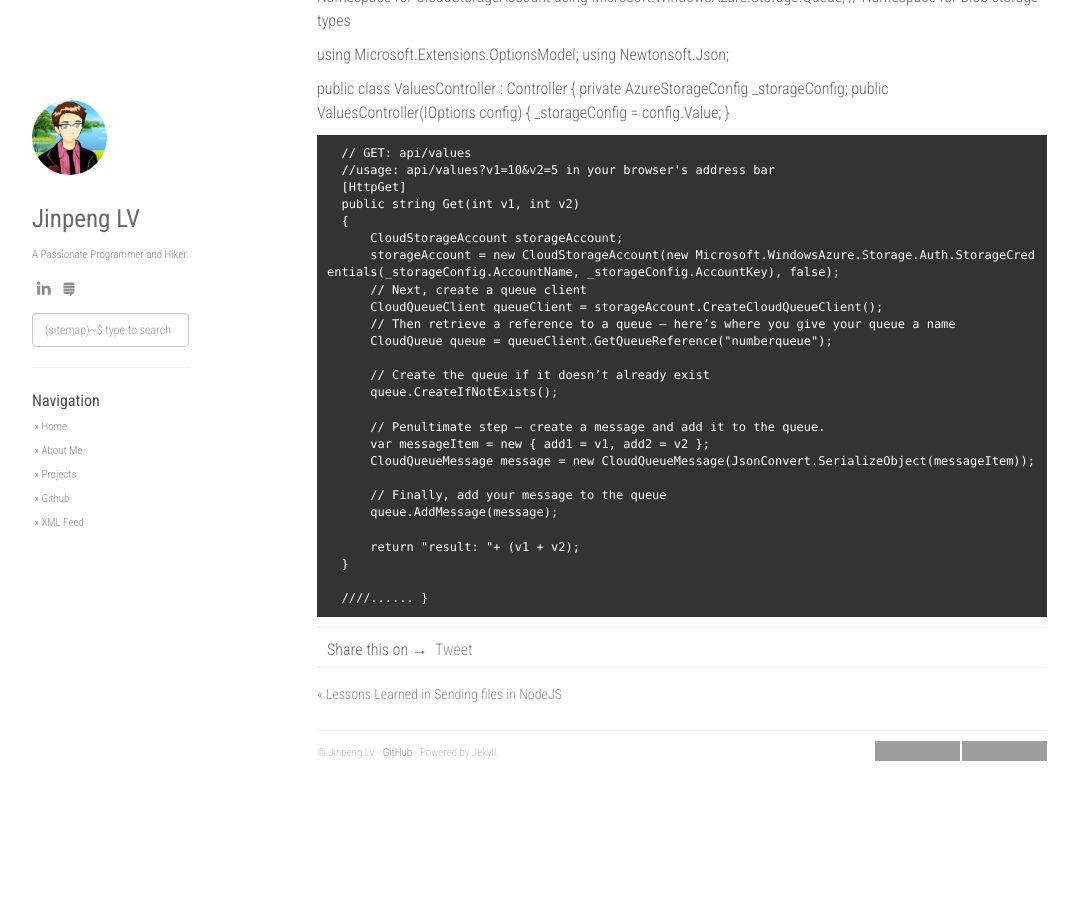
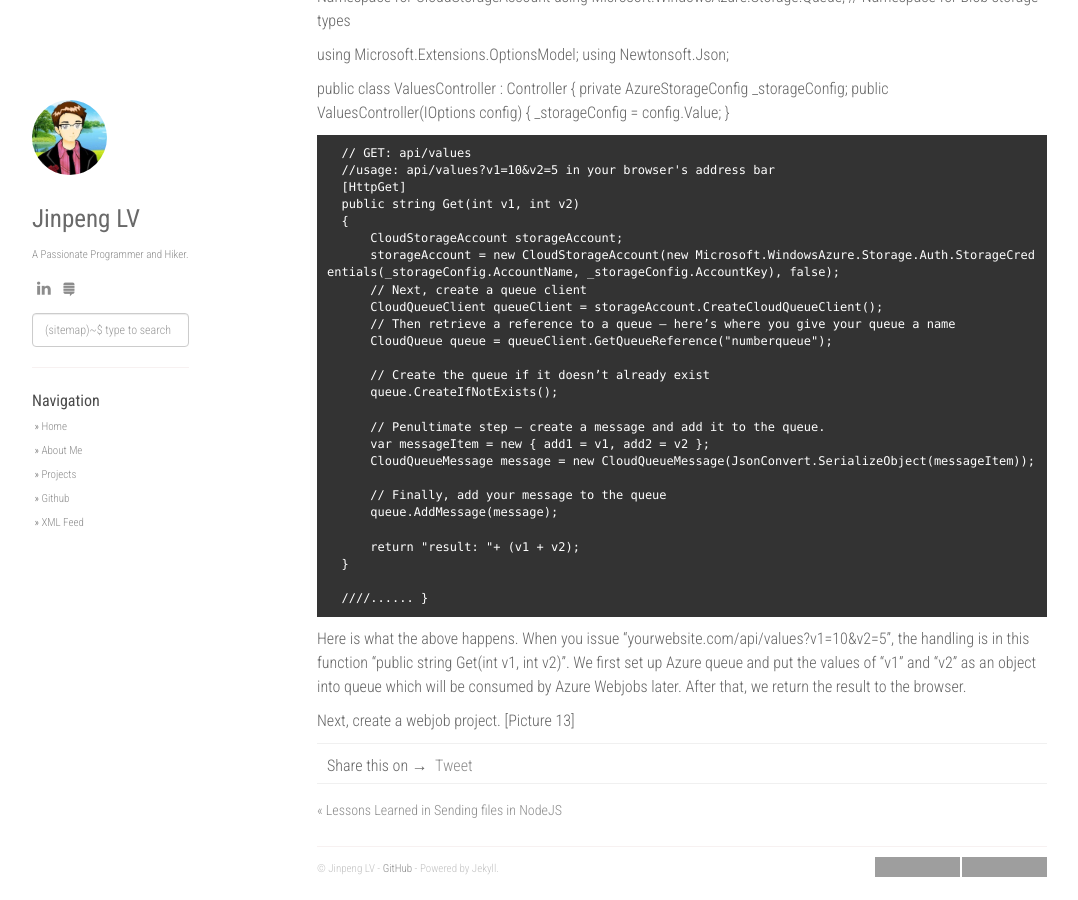
Before and after one commit to gepolv/gepolv.github.io, a Jekyll site: the page built from _posts/3016-09-01-web-service-with-webjobs-on-azure.md, in a window 1280 px wide and 900 px high, scrolled down 1674 px. Shown: the whole window, without its empty margins (53-1131 px from the left). Built offline with Jekyll 4.4.1, drawn with Linux system fonts in a browser that asks for light colours; nearby versions of some CDN libraries; comment, search, counter and statistics services are not loaded; before the commit the page ends 2458 px from its top, so only the background shows below that; grey boxes are pictures that could not be loaded.

Commit message:
Update 3016-09-01-web-service-with-webjobs-on-azure.md

```diff
--- a/_posts/3016-09-01-web-service-with-webjobs-on-azure.md
+++ b/_posts/3016-09-01-web-service-with-webjobs-on-azure.md
@@ -138,3 +138,11 @@ public class ValuesController : Controller
 
       ////......
 }
+
+
+Here is what the above happens. When you issue "yourwebsite.com/api/values?v1=10&v2=5", the handling is in this function "public string Get(int v1, int v2)". We first set up Azure queue and put the values of "v1" and "v2" as an object into queue which will be consumed by Azure Webjobs later. After that, we return the result to the browser.
+
+
+Next,
+create a webjob project.
+[Picture 13]
```
